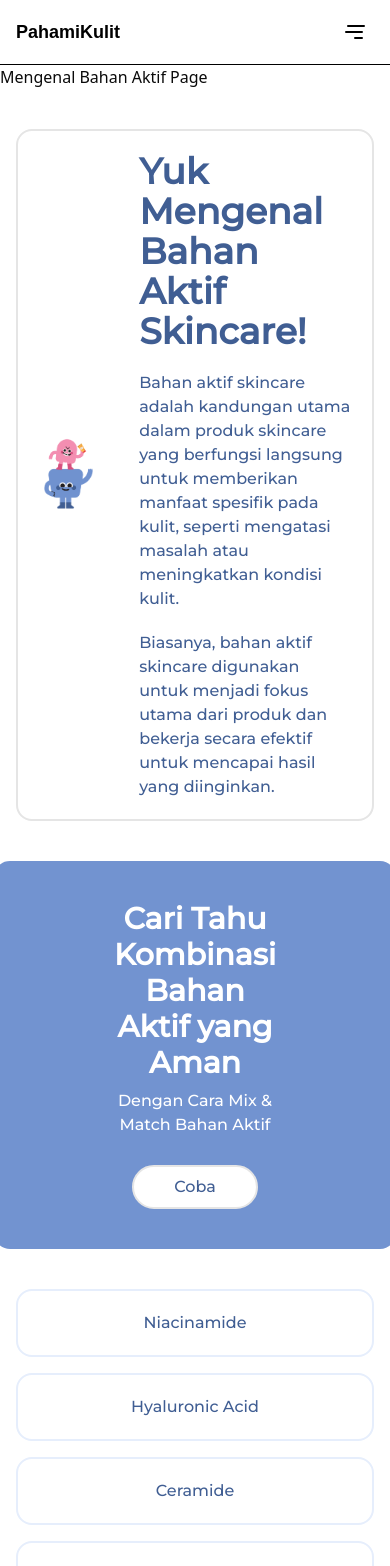
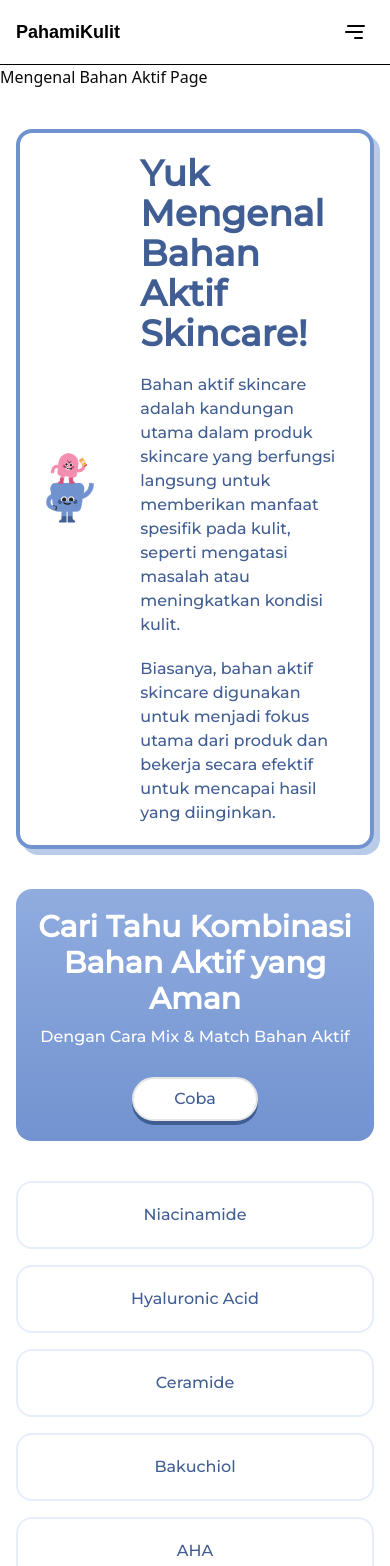
Before and after one commit to putrilauraa/PahamiKulit-FrontEnd, a Next.js app: page /mengenal-bahan-aktif in a window 390 px wide. Shown: the top 1566 px of the page. Built offline with nearby package versions, Linux system fonts and the light colour scheme; a web font is replaced by a local one.

Commit message:
feat(mba): responsive update

```diff
--- a/src/app/about-us/page.tsx
+++ b/src/app/about-us/page.tsx
@@ -157,7 +157,7 @@ style={{
             </div>
 
             {/* Introduction Section */}
-            <div className="bg-blue-300 flex text-center justify-end"
+            <div className="bg-blue-300 flex text-center justify-end pb-4"
             style={{
                 background: '#E6EEFC'
             }}>
--- a/src/app/mengenal-bahan-aktif/page.tsx
+++ b/src/app/mengenal-bahan-aktif/page.tsx
@@ -42,9 +42,15 @@ export default function AboutUs() {
                 }}
             >
                 {/* Card 1 */}
-                <div className="mx-4 lg:mx-30 my-10">
+                <div className="mx-4 lg:mx-30 my-10"
+
+                >
                     {/* Border */}
-                    <div className="border-2 rounded-2xl flex items-center justify-center py-5 px-5">
+                    <div className="border-4 rounded-2xl flex items-center justify-center py-5 px-5 border-[#7092CF]"
+                    style={{
+                                    boxShadow:
+                                        '6px 6px 0px rgba(185, 203, 232)',
+                                }}>
                         {/* Ilustrasi */}
                         <div>
                             <img
@@ -79,8 +85,11 @@ export default function AboutUs() {
                 </div>
 
                 {/* Card 2 */}
-                <div className="flex items-center justify-center text-center">
-                    <div className="px-30 py-10 rounded-2xl w-5xl mx-30 bg-[#7293D0]">
+                <div className="mx-4 lg:mx-30 my-10">
+                    {/* Border */}
+                    <div className="rounded-2xl flex items-center justify-center py-5 px-5 bg-gradient-to-b from-[#90ACDF] to-[#7293D0]"
+                    >
+                        <div className="text-center lg:my-10">
                         <div className="font-bold text-3xl text-white">
                             Cari Tahu Kombinasi Bahan Aktif yang Aman
                         </div>
@@ -90,12 +99,19 @@ export default function AboutUs() {
 
                         {/* Button */}
                         <a href="/" className="">
-                            <button className="border-2 mt-5 py-2 px-10 rounded-3xl bg-white">
+                            <button className="border-2 mt-5 py-2 px-10 rounded-3xl bg-white hover:border-[#405E93]"
+                            style={{
+                                    boxShadow:
+                                        '0px 4px 0px rgba(64, 94, 147, 1)',
+                                }}>
                                 Coba
                             </button>
                         </a>
                     </div>
-                </div>
+                    </div>
+                 </div>
+
+
 
                 {/* Bahan Aktif dinamis */}
                 <div className="my-10 mx-4 lg:mx-25">
```
